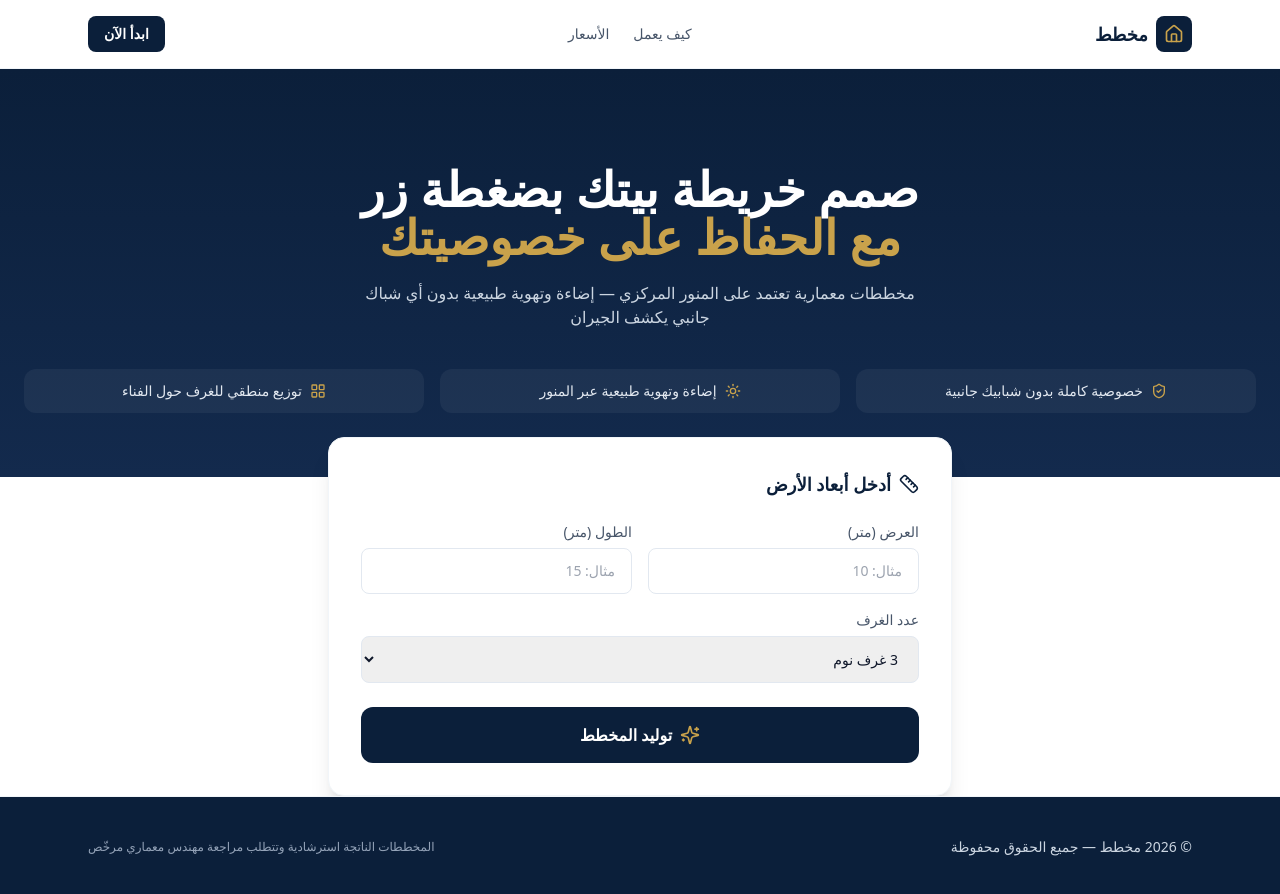
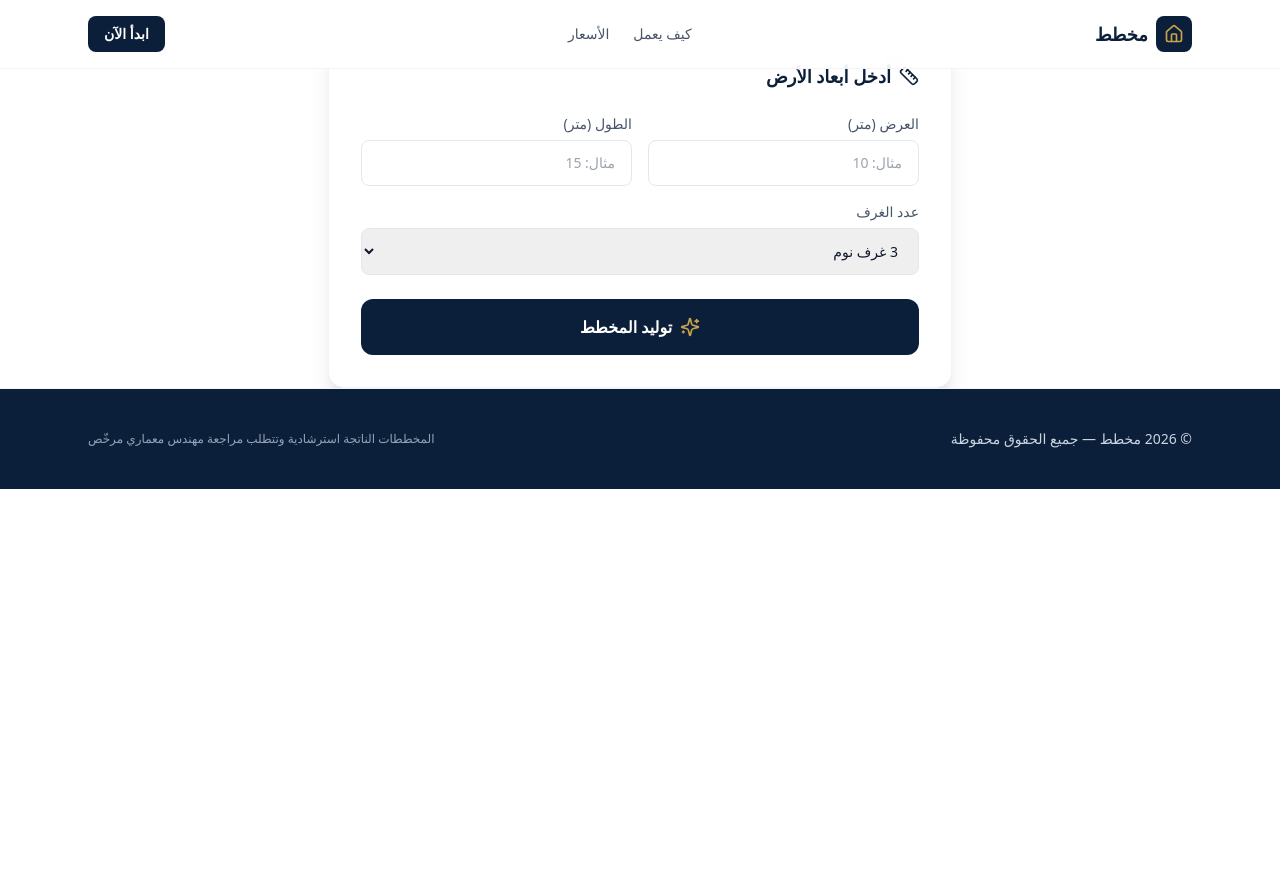
Before and after one commit to alinadhem2008-netizen/floor-plan-ai, a Next.js app: page / in a window 1280 px wide. Shown: the top 894 px of the page. After the commit the page ends 800 px from the top, so only its background shows below. Built offline with nearby package versions, Linux system fonts and the light colour scheme.

Commit message:
Update page.tsx

```diff
--- a/app/page.tsx
+++ b/app/page.tsx
@@ -1,11 +1,121 @@
-import Hero from "@/components/Hero";
-import GeneratorForm from "@/components/GeneratorForm";
+"use client";
 
-export default function Home() {
+import { useState } from "react";
+import { motion } from "framer-motion";
+import { Ruler, Sparkles } from "lucide-react";
+
+export type FormValues = {
+  width: string;
+  length: string;
+  rooms: string;
+};
+
+export default function GeneratorForm({
+  onGenerate,
+}: {
+  onGenerate: (values: FormValues) => void;
+}) {
+  const [values, setValues] = useState<FormValues>({
+    width: "",
+    length: "",
+    rooms: "3",
+  });
+
+  function handleSubmit(e: React.FormEvent) {
+    e.preventDefault();
+    if (!values.width || !values.length) return;
+    onGenerate(values);
+  }
+
   return (
-    <main>
-      <Hero />
-      <GeneratorForm />
-    </main>
+    <section id="generate" className="mx-auto -mt-10 max-w-2xl px-4 md:px-6">
+      <motion.form
+        initial={{ opacity: 0, y: 30 }}
+        whileInView={{ opacity: 1, y: 0 }}
+        viewport={{ once: true }}
+        transition={{ duration: 0.5 }}
+        onSubmit={handleSubmit}
+        className="rounded-2xl border border-slate-100 bg-white p-6 shadow-xl md:p-8"
+      >
+        <div className="mb-6 flex items-center gap-2 text-[#0B1F3A]">
+          <Ruler className="h-5 w-5" />
+          <h2 className="text-lg font-bold">أدخل أبعاد الأرض</h2>
+        </div>
+
+        <div className="grid grid-cols-1 gap-4 md:grid-cols-2">
+          <Field label="العرض (متر)">
+            <input
+              type="number"
+              min="1"
+              step="0.5"
+              placeholder="مثال: 10"
+              value={values.width}
+              onChange={(e) =>
+                setValues({ ...values, width: e.target.value })
+              }
+              className="w-full rounded-lg border border-slate-200 px-4 py-3 text-sm focus:border-[#0B1F3A] focus:outline-none focus:ring-1 focus:ring-[#0B1F3A]"
+              required
+            />
+          </Field>
+
+          <Field label="الطول (متر)">
+            <input
+              type="number"
+              min="1"
+              step="0.5"
+              placeholder="مثال: 15"
+              value={values.length}
+              onChange={(e) =>
+                setValues({ ...values, length: e.target.value })
+              }
+              className="w-full rounded-lg border border-slate-200 px-4 py-3 text-sm focus:border-[#0B1F3A] focus:outline-none focus:ring-1 focus:ring-[#0B1F3A]"
+              required
+            />
+          </Field>
+
+          <div className="md:col-span-2">
+            <Field label="عدد الغرف">
+              <select
+                value={values.rooms}
+                onChange={(e) =>
+                  setValues({ ...values, rooms: e.target.value })
+                }
+                className="w-full rounded-lg border border-slate-200 px-4 py-3 text-sm focus:border-[#0B1F3A] focus:outline-none focus:ring-1 focus:ring-[#0B1F3A]"
+              >
+                <option value="2">غرفتين نوم</option>
+                <option value="3">3 غرف نوم</option>
+                <option value="4">4 غرف نوم</option>
+                <option value="5">5 غرف نوم فأكثر</option>
+              </select>
+            </Field>
+          </div>
+        </div>
+
+        <button
+          type="submit"
+          className="mt-6 flex w-full items-center justify-center gap-2 rounded-xl bg-[#0B1F3A] px-6 py-4 text-base font-bold text-white transition hover:bg-[#0B1F3A]/90"
+        >
+          <Sparkles className="h-5 w-5 text-[#C9A24B]" />
+          توليد المخطط
+        </button>
+      </motion.form>
+    </section>
   );
 }
+
+function Field({
+  label,
+  children,
+}: {
+  label: string;
+  children: React.ReactNode;
+}) {
+  return (
+    <label className="block">
+      <span className="mb-1.5 block text-sm font-medium text-slate-600">
+        {label}
+      </span>
+      {children}
+    </label>
+  );
+}
```
